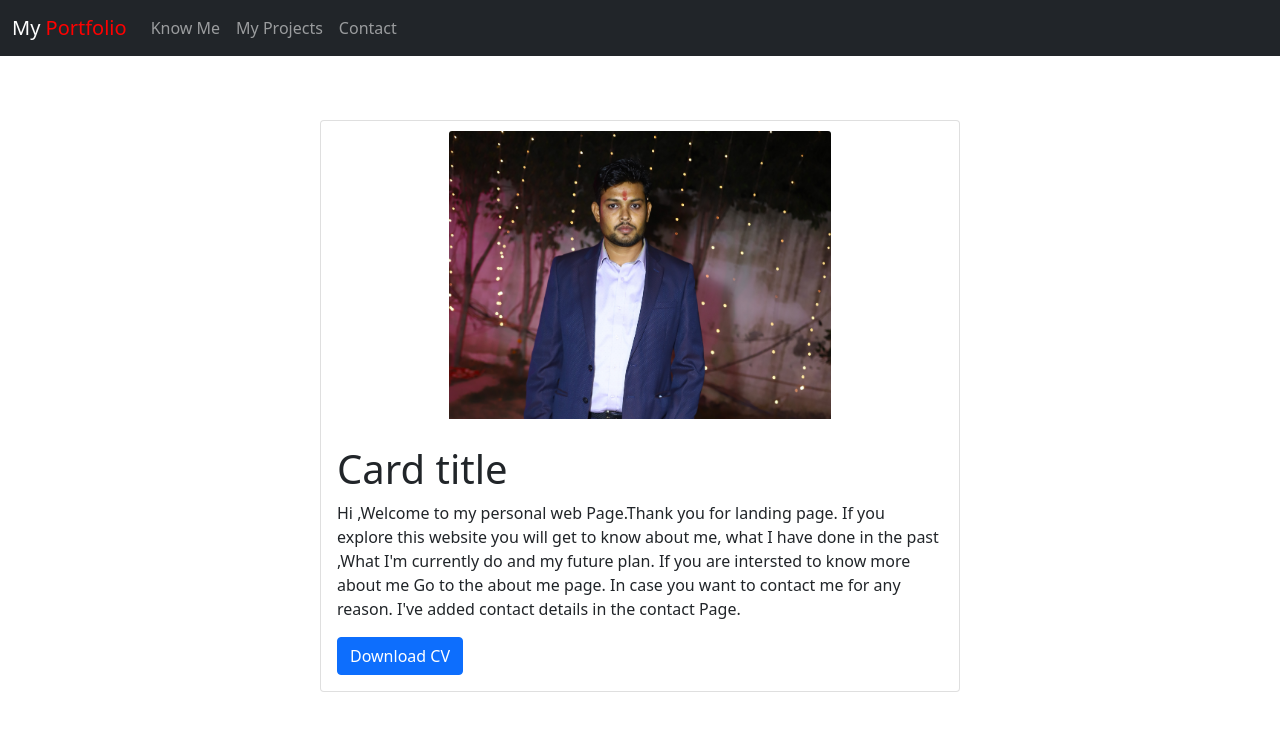
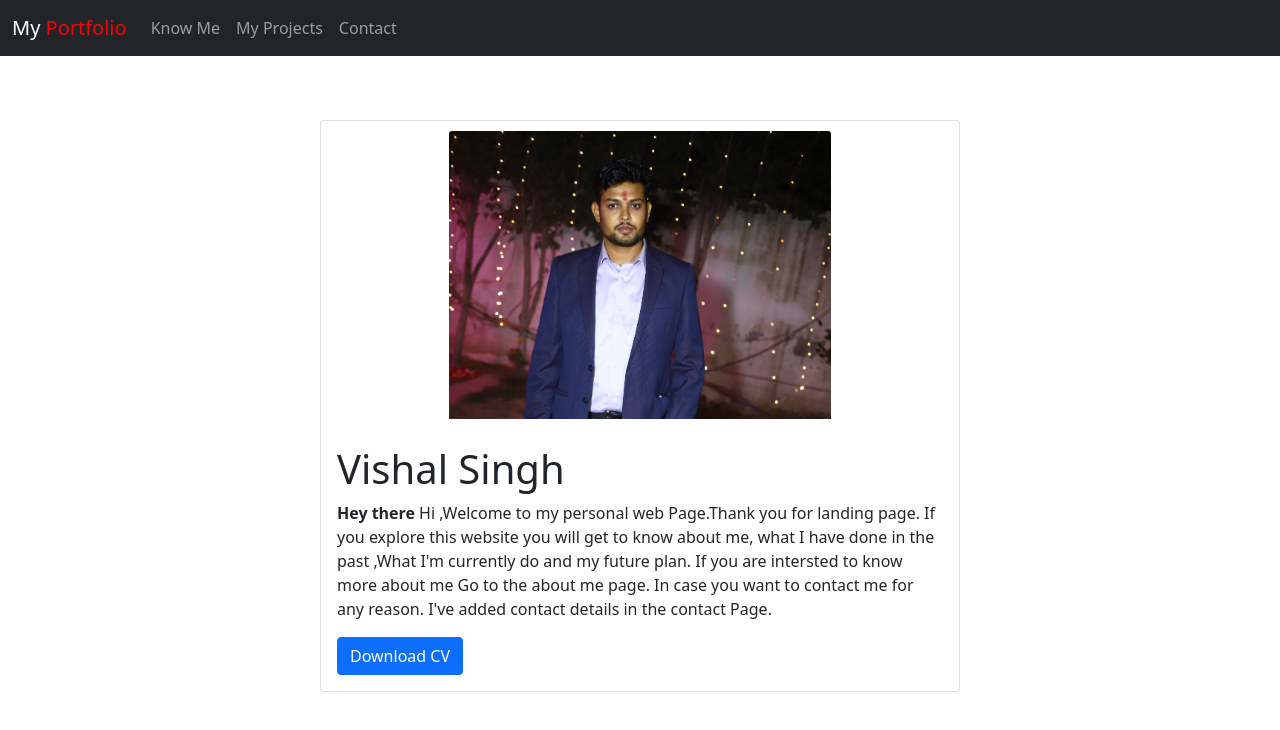
Before and after one commit to Developer-Vishal-Singh/my-protfolio, a plain HTML site: page about.html in a window 1280 px wide. Drawn offline with nearby package versions, Linux system fonts and the light colour scheme.

Commit message:
edit about page

```diff
--- a/about.html
+++ b/about.html
@@ -44,8 +44,9 @@
           <div class="card" style="width: 40rem; margin: 5% auto;">
             <img src="./imgs/my_profile.JPG" class="card-img-top" style="width: 60%; margin: 10px auto;">
             <div class="card-body">
-              <h1 class="card-title">Card title</h1>
+              <h1 class="card-title">Vishal Singh</h1>
               <p class="card-text">
+                  <b>Hey there</b>
                 Hi ,Welcome to my personal web Page.Thank you for landing page. If you explore this website
                 you will get to know about me, what I have done in the past ,What I'm currently do and my future plan.
                 If you are intersted to know more about me Go to the about me page.
```
